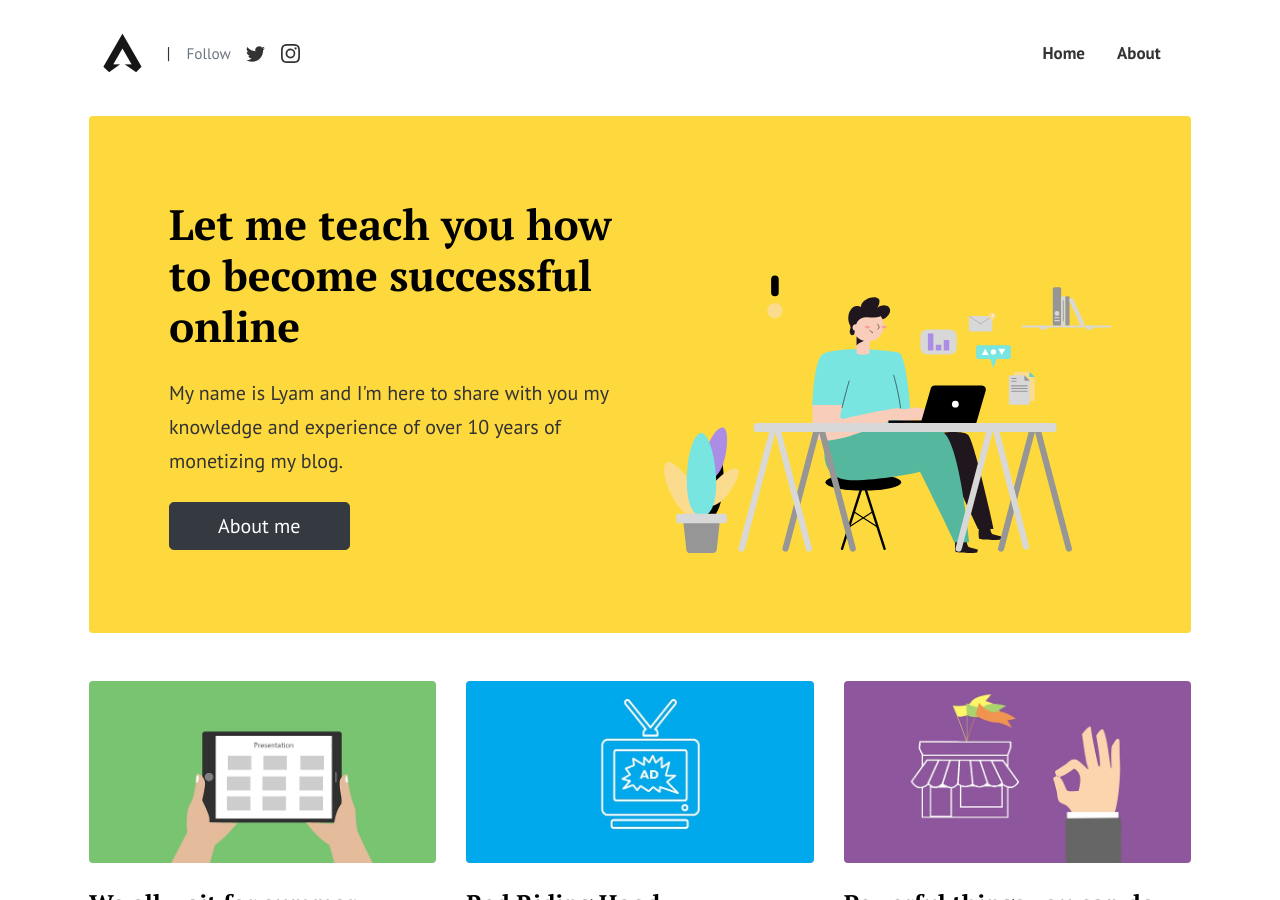
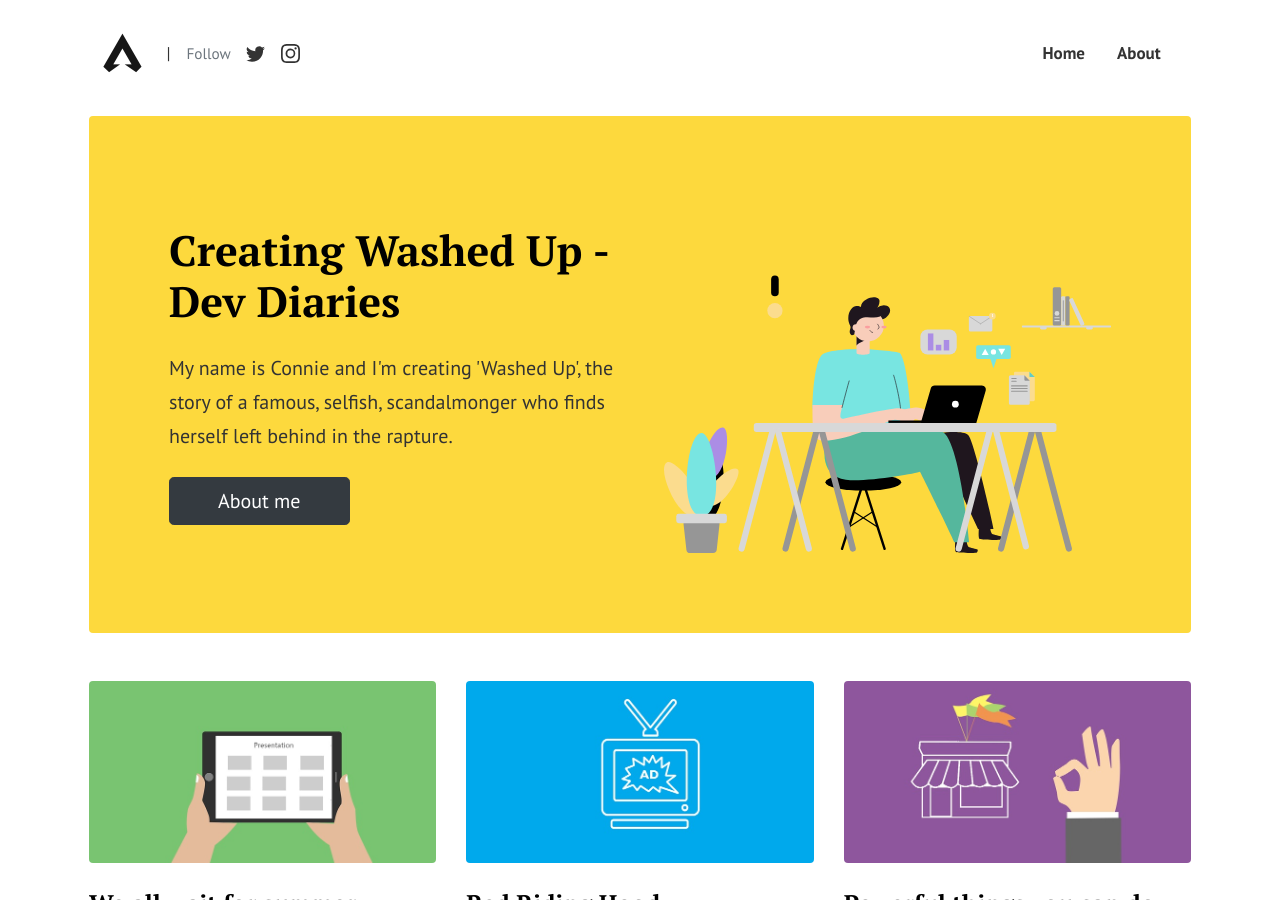
Before and after one commit to WashedUpGame/WashedUpGame.github.io, a Jekyll site: the page built from index.html, in a window 1280 px wide and 900 px high. Built offline with Jekyll 4.4.1, drawn with Linux system fonts in a browser that asks for light colours; the list of posts is cut into pages by our own code.

Commit message:
added description

```diff
--- a/index.html
+++ b/index.html
@@ -10,8 +10,8 @@ background: '/img/bg-index.jpg'
 <div class="rounded mb-5 hero">
   <div class="row align-items-center justify-content-between">
     <div class="col-md-6">
-      <h1 class="font-weight-bold mb-4 serif-font">Let me  teach you how to become successful online</h1>
-      <p class="lead mb-4">My name is Lyam and I'm here to share with you my knowledge and experience of over 10 years of monetizing my blog.</p>
+      <h1 class="font-weight-bold mb-4 serif-font">Creating Washed Up - Dev Diaries</h1>
+      <p class="lead mb-4">My name is Connie and I'm creating 'Washed Up', the story of a famous, selfish, scandalmonger who finds herself left behind in the rapture.</p>
       <a href="{{site.baseurl}}/about" class="btn btn-dark text-white px-5 btn-lg">About me</a>
     </div>
     <div class="col-md-6 text-right pl-0 pl-lg-4">
```
